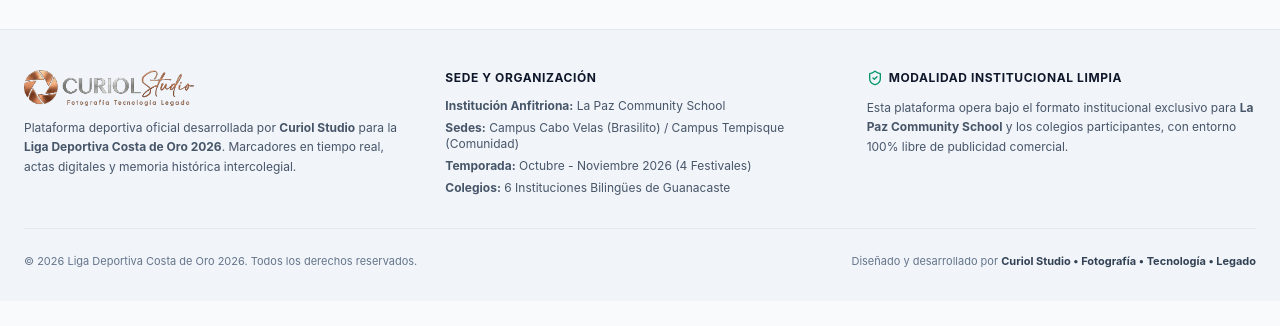
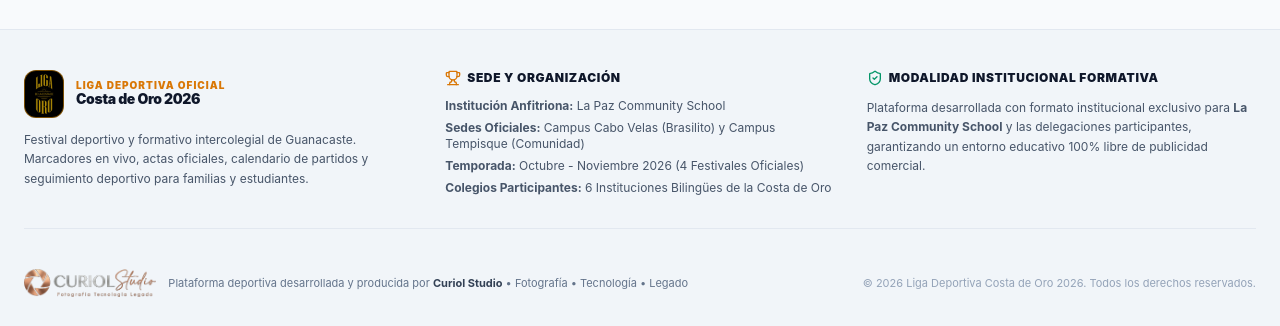
Before and after one commit to albustor/LD_costadeoro, a Next.js app: page / in a window 1280 px wide. Shown: the part 1636-1962 px from the top of the page. Before the commit the page ends 1937 px from the top, so only its background shows below. Built offline with nearby package versions, Linux system fonts and the light colour scheme.

Commit message:
fix: reordenar pie de pagina con informacion del torneo y sedes arriba y creditos de Curiol Studio abajo

```diff
--- a/src/components/layout/Footer.tsx
+++ b/src/components/layout/Footer.tsx
@@ -6,50 +6,74 @@
 export function Footer() {
   return (
     <footer className="bg-slate-100 border-t border-slate-200 pt-10 pb-8 text-slate-600 text-xs">
-      <div className="max-w-7xl mx-auto px-4 sm:px-6">
+      <div className="max-w-7xl mx-auto px-4 sm:px-6 space-y-8">
+        {/* PARTE SUPERIOR: SEDE, ORGANIZACIÓN E INFORMACIÓN DEL EVENTO */}
         <div className="grid grid-cols-1 md:grid-cols-3 gap-8 pb-8 border-b border-slate-200">
-          {/* Brand Info */}
+          {/* Identidad de la Liga Deportiva Costa de Oro */}
           <div className="space-y-3">
-            <img
-              src="/logos/curiol_logo_oficial_transparente_hd.png"
-              alt="Curiol Studio"
-              className="h-9 w-auto object-contain"
-            />
+            <div className="flex items-center gap-3">
+              <div className="h-12 w-10 rounded-xl overflow-hidden bg-black border border-amber-500/50 shadow-2xs shrink-0 flex items-center justify-center p-0.5">
+                <img
+                  src="/logos/liga_costa_de_oro_gold_black.jpg"
+                  alt="Liga Deportiva Costa de Oro 2026"
+                  className="h-full w-full object-contain"
+                />
+              </div>
+              <div>
+                <span className="block text-[10px] font-black uppercase tracking-widest text-amber-600 leading-none">
+                  Liga Deportiva Oficial
+                </span>
+                <span className="block text-sm font-black text-slate-900 tracking-tight leading-tight">
+                  Costa de Oro 2026
+                </span>
+              </div>
+            </div>
             <p className="text-xs text-slate-600 leading-relaxed">
-              Plataforma deportiva oficial desarrollada por <strong>Curiol Studio</strong> para la{' '}
-              <strong>{TOURNAMENT_CONFIG.name}</strong>. Marcadores en tiempo real, actas digitales y memoria histórica intercolegial.
+              Festival deportivo y formativo intercolegial de Guanacaste. Marcadores en vivo, actas oficiales, calendario de partidos y seguimiento deportivo para familias y estudiantes.
             </p>
           </div>
 
-          {/* Tournament Details */}
+          {/* Sede y Organización Oficial */}
           <div>
-            <h4 className="text-xs font-bold uppercase tracking-wider text-slate-900 mb-3">
-              Sede y Organización
+            <h4 className="text-xs font-black uppercase tracking-wider text-slate-900 mb-3 flex items-center gap-1.5">
+              <Trophy className="w-4 h-4 text-amber-600" />
+              <span>Sede y Organización</span>
             </h4>
             <ul className="text-xs space-y-1.5 text-slate-600">
               <li><strong>Institución Anfitriona:</strong> {TOURNAMENT_CONFIG.host.name}</li>
-              <li><strong>Sedes:</strong> {TOURNAMENT_CONFIG.host.campuses.join(' / ')}</li>
-              <li><strong>Temporada:</strong> Octubre - Noviembre 2026 (4 Festivales)</li>
-              <li><strong>Colegios:</strong> 6 Instituciones Bilingües de Guanacaste</li>
+              <li><strong>Sedes Oficiales:</strong> Campus Cabo Velas (Brasilito) y Campus Tempisque (Comunidad)</li>
+              <li><strong>Temporada:</strong> Octubre - Noviembre 2026 (4 Festivales Oficiales)</li>
+              <li><strong>Colegios Participantes:</strong> 6 Instituciones Bilingües de la Costa de Oro</li>
             </ul>
           </div>
 
-          {/* Institutional Compliance */}
+          {/* Modalidad Institucional Limpia */}
           <div>
-            <h4 className="text-xs font-bold uppercase tracking-wider text-slate-900 mb-3 flex items-center gap-1.5">
+            <h4 className="text-xs font-black uppercase tracking-wider text-slate-900 mb-3 flex items-center gap-1.5">
               <ShieldCheck className="w-4 h-4 text-emerald-600" />
-              <span>Modalidad Institucional Limpia</span>
+              <span>Modalidad Institucional Formativa</span>
             </h4>
             <p className="text-xs text-slate-600 leading-relaxed">
-              Esta plataforma opera bajo el formato institucional exclusivo para <strong>La Paz Community School</strong> y los colegios participantes, con entorno 100% libre de publicidad comercial.
+              Plataforma desarrollada con formato institucional exclusivo para <strong>La Paz Community School</strong> y las delegaciones participantes, garantizando un entorno educativo 100% libre de publicidad comercial.
             </p>
           </div>
         </div>
 
-        <div className="pt-6 flex flex-col sm:flex-row items-center justify-between gap-3 text-[11px] text-slate-500">
-          <p>© 2026 {TOURNAMENT_CONFIG.name}. Todos los derechos reservados.</p>
-          <p>
-            Diseñado y desarrollado por <strong className="text-slate-700 font-bold">Curiol Studio • Fotografía • Tecnología • Legado</strong>
+        {/* PARTE INFERIOR: CRÉDITOS TECNOLÓGICOS Y PRODUCCIÓN DE CURIOL STUDIO */}
+        <div className="pt-2 flex flex-col sm:flex-row items-center justify-between gap-4 text-slate-500 text-[11px]">
+          <div className="flex items-center gap-3">
+            <img
+              src="/logos/curiol_logo_oficial_transparente_hd.png"
+              alt="Curiol Studio"
+              className="h-7 w-auto object-contain opacity-85 hover:opacity-100 transition-opacity"
+            />
+            <span>
+              Plataforma deportiva desarrollada y producida por <strong className="text-slate-700 font-bold">Curiol Studio</strong> • Fotografía • Tecnología • Legado
+            </span>
+          </div>
+
+          <p className="shrink-0 text-slate-400">
+            © 2026 {TOURNAMENT_CONFIG.name}. Todos los derechos reservados.
           </p>
         </div>
       </div>
```
